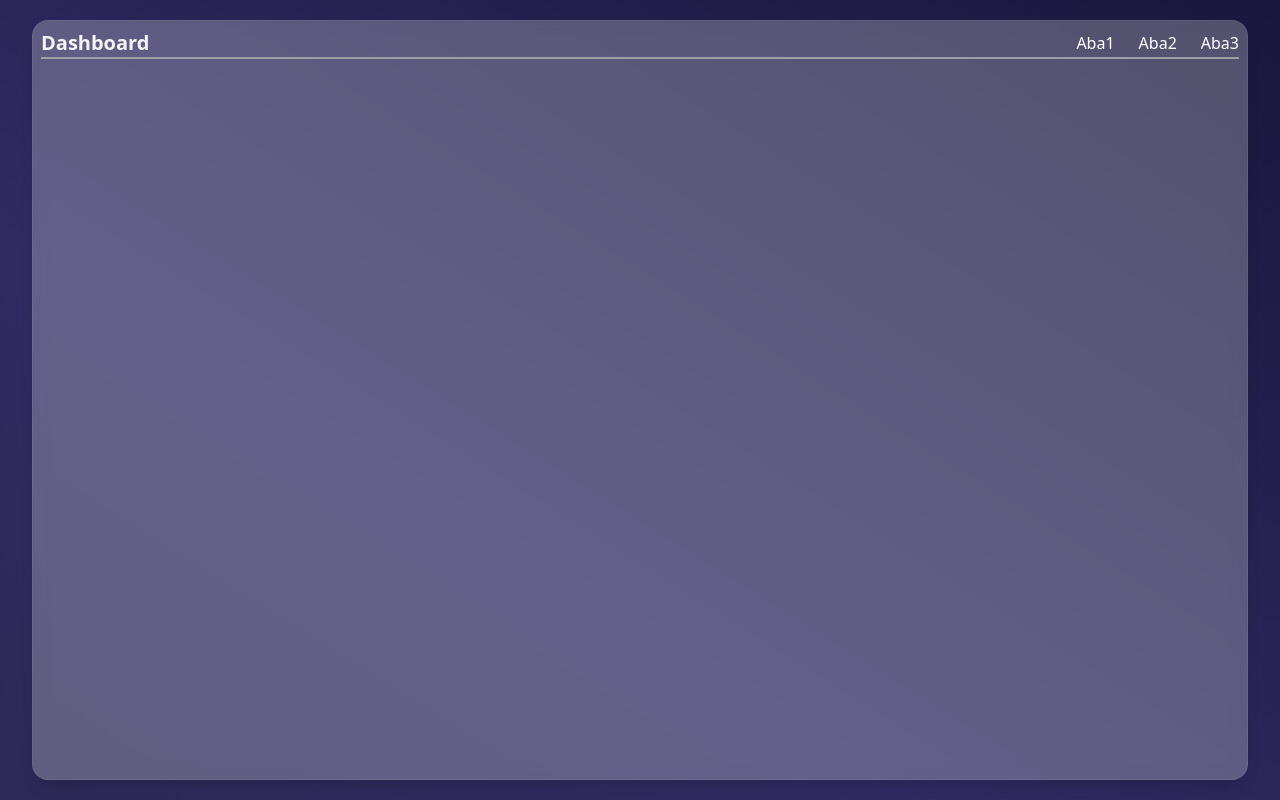
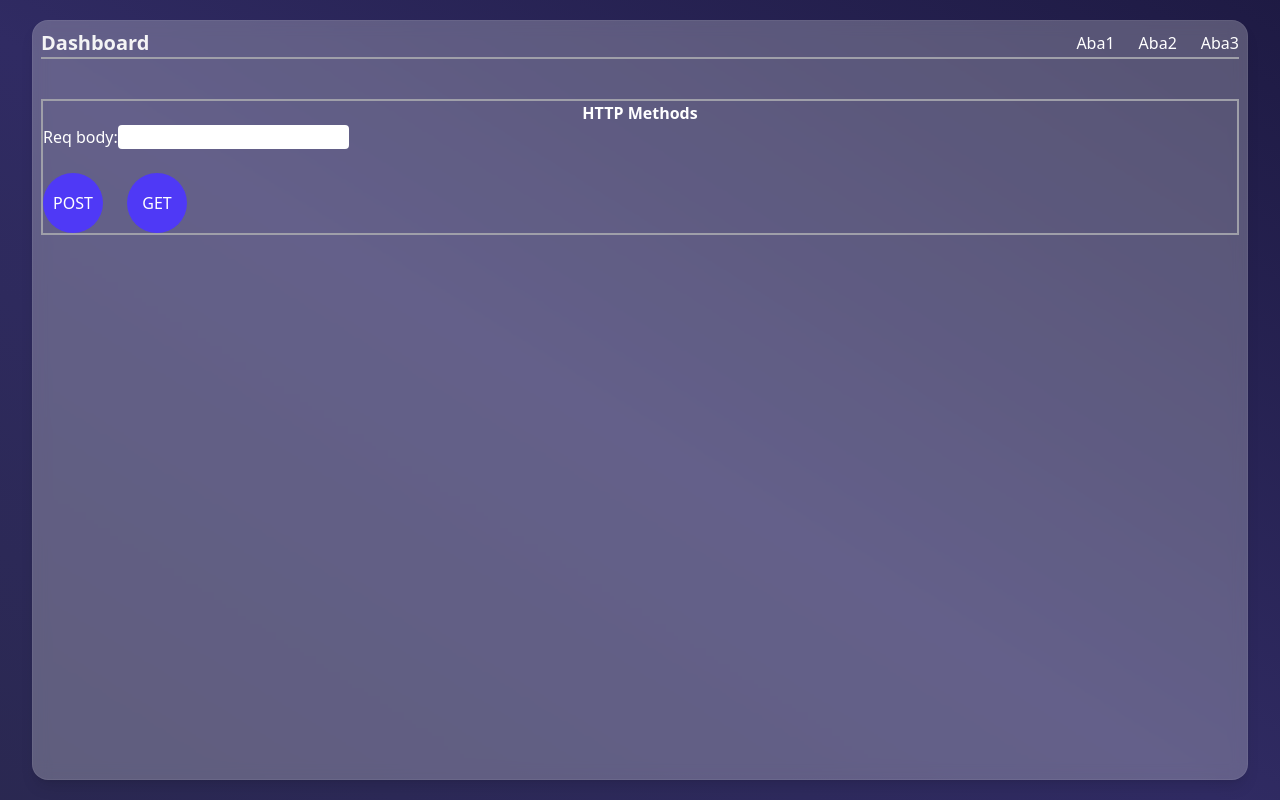
Before and after one commit to alohamat/front-back-playground, a React app in the folder frontend/: page /dashboard in a window 1280 px wide. Built offline with nearby package versions, Linux system fonts and the light colour scheme; the HTML template or start-up script is replaced by a standard one.

Commit message:
preparing fetch

```diff
--- a/frontend/src/pages/Dashboard.tsx
+++ b/frontend/src/pages/Dashboard.tsx
@@ -1,15 +1,74 @@
+import { useState } from "react";
+import axios from "axios";
+
 export default function Dashboard() {
+  const [reqBody, setReqBody] = useState("");
+
+  async function handlePost() {
+    try {
+      const res = await axios.post("http://localhost:8080/postsum", {
+        data: reqBody,
+      });
+      console.log(res.data);
+    } catch (error: any) {
+      console.error(error);
+    }
+  }
+  async function handleGet() {
+    try {
+      const res = await axios.get("http://localhost:8080/getsum");
+      console.log(res);
+    } catch (error: any) {
+      console.error(error);
+    }
+  }
+
   return (
-    <div className="h-screen w-screen flex justify-center items-center bg-linear-to-bl animated-bg from-[#0f0c29] via-[#302b63] to-[#24243e]
-">
-      <main className="solidglass h-[95%] w-[95%]">
-        <div id="top-part" className="items-center flex gap-6 border-b-2 border-zinc-400">
+    <div
+      className="h-screen w-screen flex justify-center items-center bg-linear-to-bl animated-bg from-[#0f0c29] via-[#302b63] to-[#24243e]
+"
+    >
+      <main className="solidglass h-[95%] w-[95%] flex flex-col">
+        <div
+          id="top-part"
+          className="items-center flex gap-6 border-b-2 border-zinc-400"
+        >
           <strong className="mr-auto text-zinc-100 text-xl">Dashboard</strong>
           <div>Aba1</div>
           <div>Aba2</div>
           <div>Aba3</div>
         </div>
-
+        <div id="http-part" className="mt-10 border-2 border-zinc-400">
+          <div id="top" className="flex justify-center">
+            <strong className="">HTTP Methods</strong>
+          </div>
+          <div id="inside" className="flex flex-col gap-6">
+            <div>
+              Req body:
+              <input
+                type="text"
+                className="bg-white rounded w-fit"
+                onChange={(e) => {
+                  setReqBody(e.target.value);
+                }}
+              />
+            </div>
+            <div className="gap-6 flex">
+              <button
+                className="size-15 rounded-full bg-indigo-600"
+                onClick={handlePost}
+              >
+                POST
+              </button>
+              <button
+                className="size-15 rounded-full bg-indigo-600"
+                onClick={handleGet}
+              >
+                GET
+              </button>
+            </div>
+          </div>
+        </div>
       </main>
     </div>
   );
```
